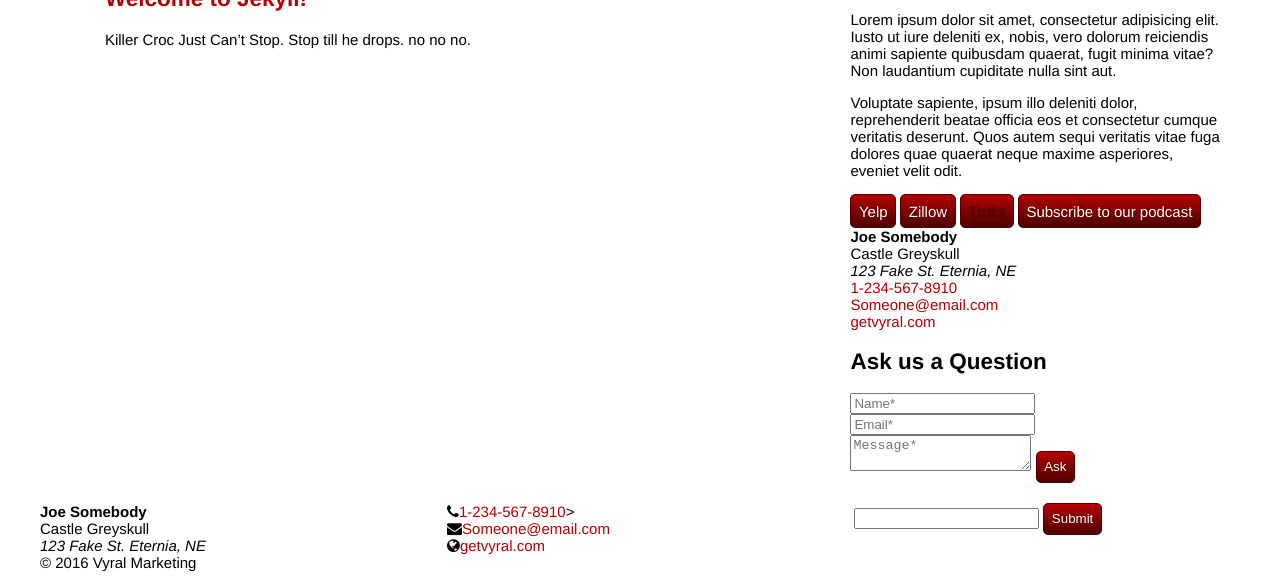
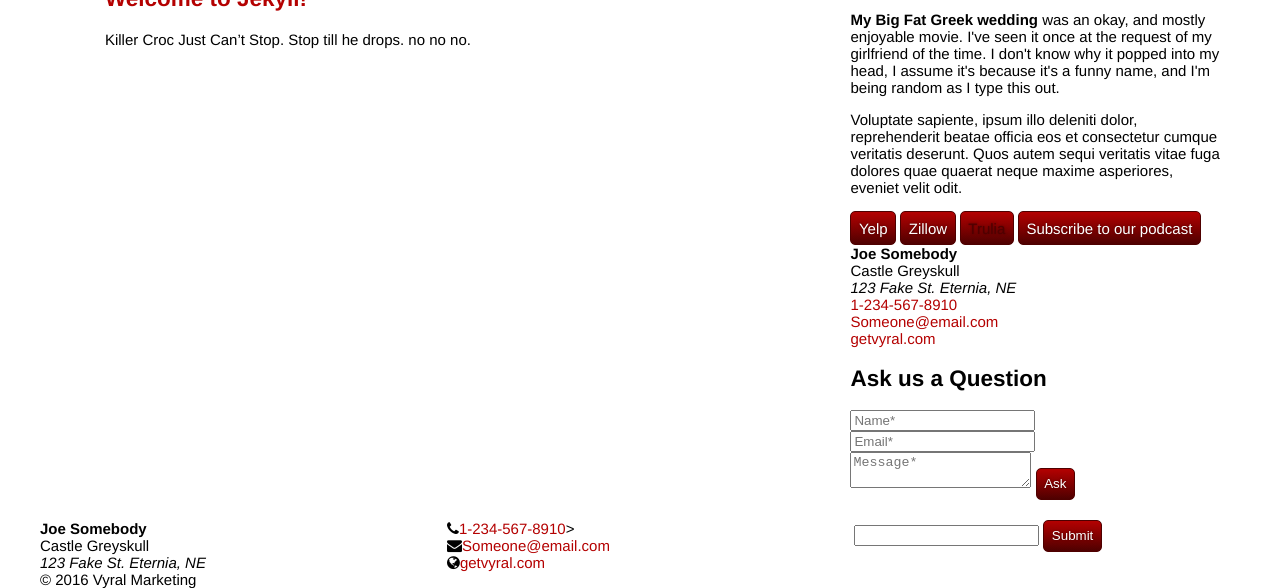
Before and after one commit to Cutcopy/Vyral-Jekyll, a Jekyll site: the page built from index.html, in a window 1280 px wide and 1375 px high, cut to the strip 787-1375 px from the top of the window. Built offline with Jekyll 4.4.1, drawn with Linux system fonts in a browser that asks for light colours; nearby versions of some CDN libraries.

Commit message:
Updated '/_includes/aside.html' via CloudCannon

```diff
--- a/_includes/aside.html
+++ b/_includes/aside.html
@@ -1,23 +1,23 @@
 <aside class="col col--4-of-12">
   <h2>About</h2>
   <div class="headshot" style="background-image: url({{site.data.settings.client_photo_path}})"></div>
-  <p class="editable">Lorem ipsum dolor sit amet, consectetur adipisicing elit. Iusto ut iure deleniti ex, nobis, vero dolorum reiciendis animi sapiente quibusdam quaerat, fugit minima vitae? Non laudantium cupiditate nulla sint aut.</p>
+  <p class="editable"><strong>My Big Fat Greek wedding </strong>was an okay, and mostly enjoyable movie. I've seen it once at the request of my girlfriend of the time. I don't know why it popped into my head, I assume it's because it's a funny name, and I'm being random as I type this out.</p>
   <p class="editable">Voluptate sapiente, ipsum illo deleniti dolor, reprehenderit beatae officia eos et consectetur cumque veritatis deserunt. Quos autem sequi veritatis vitae fuga dolores quae quaerat neque maxime asperiores, eveniet velit odit.</p>
   <a href="{{site.data.settings.socials.yelp}}" class="button review yelp">Yelp</a>
   <a href="{{site.data.settings.socials.zillow}}" class="button review zillow">Zillow</a>
   <a href="{{site.data.settings.socials.Trulia}}" class="button review trulia">Trulia</a>
   <a href="{{site.data.settings.podcast}}" class="button podcast">Subscribe to our podcast</a>
-  <br>
+  <br />
   <strong>{{ site.data.settings.client.name }}</strong>
-  <br>
+  <br />
   {{ site.data.settings.client.company }}
   <address>
     {{ site.data.settings.client.address }}
   </address>
   <a href="tel:{{site.data.settings.client.phone}}">{{site.data.settings.client.phone}}</a>
-  <br>
+  <br />
   <a href="mailto:{{site.data.settings.client.email}}">{{site.data.settings.client.email}}</a>
-  <br>
+  <br />
   <a href="{{site.data.settings.client.url | prepend: 'http://'}}">{{site.data.settings.client.url}}</a>
   <h2>Ask us a Question</h2>
 
@@ -27,7 +27,7 @@
   <p id="thanks"></p>
   <div class="contact-info">
   <input placeholder="Name*" type="text" name="name" required />
-  <input placeholder="Email*" type="Email" name="email"  pattern="[a-z0-9._%+-]+@[a-z0-9.-]+\.[a-z]{2,3}$" required />
+  <input placeholder="Email*" type="Email" name="email" pattern="[a-z0-9._%+-]+@[a-z0-9.-]+\.[a-z]{2,3}$" required />
   </div>
   <textarea placeholder="Message*" name="message" required></textarea>
   <input type="submit" value="Ask" name="submitContact" />
```
